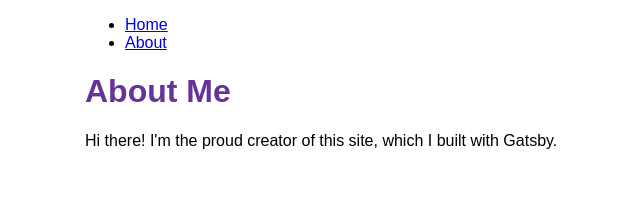
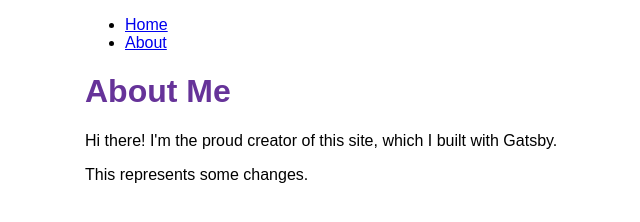
Before and after one commit to calvinwhitehurst/my-first-gatsby-site, a Gatsby site: page /about in a window 1280 px wide. Shown: the whole page, without its empty margins (305-945 px from the left). Built offline with nearby package versions, Linux system fonts and the light colour scheme; Gatsby itself is replaced by a stand-in of ours.

```diff
--- a/src/pages/about.js
+++ b/src/pages/about.js
@@ -5,6 +5,7 @@
     return (
         <Layout pageTitle="About Me">
             <p>Hi there! I'm the proud creator of this site, which I built with Gatsby.</p>
+            <p>This represents some changes.</p>
         </Layout>
     )
 }
```
